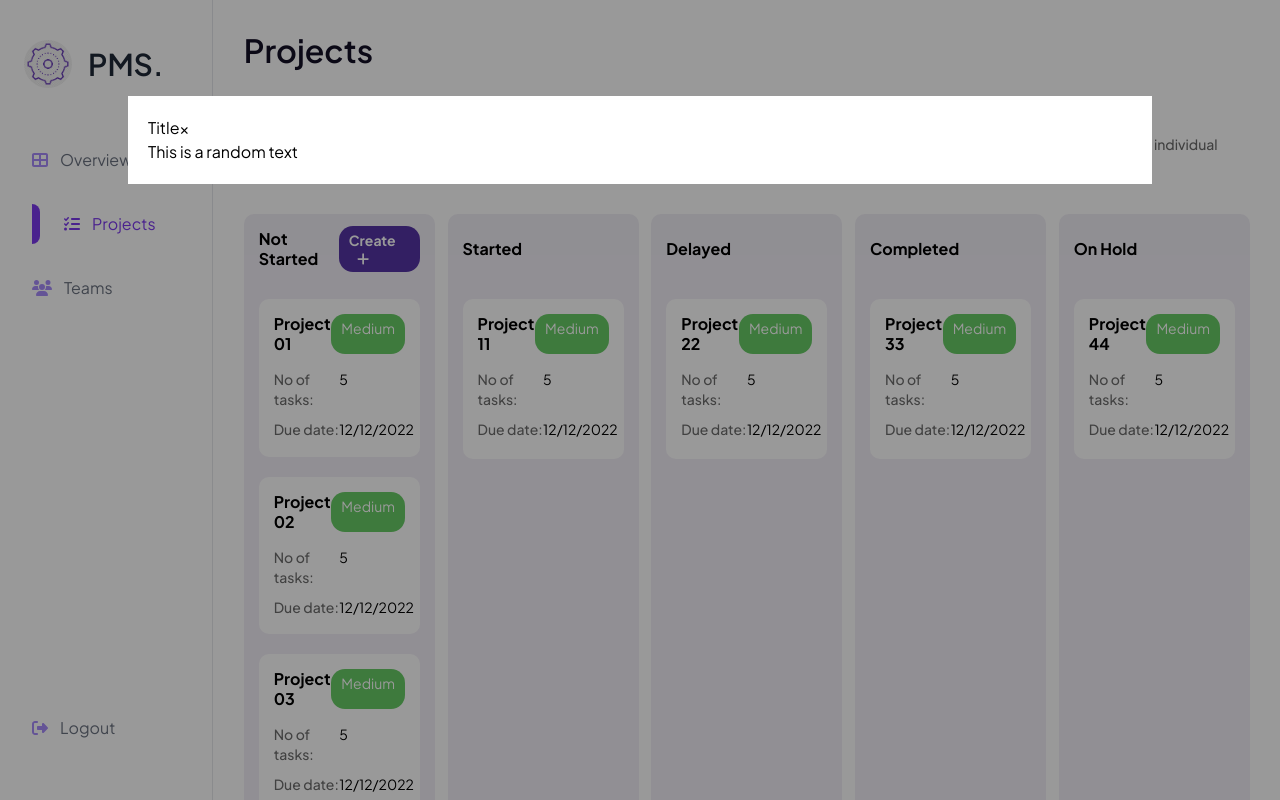
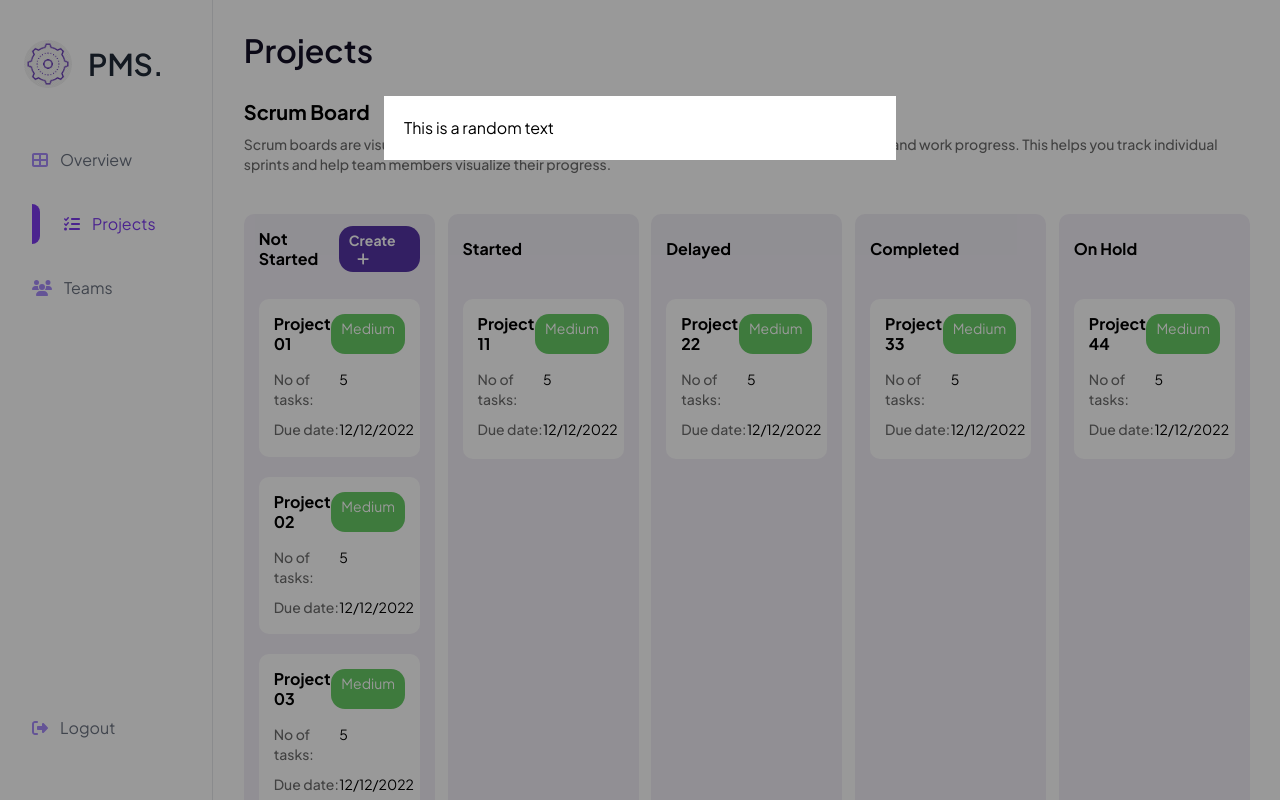
Before and after one commit to Kaykeks1/pms-ui, a Next.js app: page /projects in a window 1280 px wide. Both pictures are taken after a click on the element "Create". Shown: the top 800 px of the page. Built offline with nearby package versions, Linux system fonts and the light colour scheme.

Commit message:
modified modal component

```diff
--- a/components/Modal.tsx
+++ b/components/Modal.tsx
@@ -34,13 +34,9 @@ const Modal = forwardRef(({ children, title }: Props, ref) => {
 
 
     return (
-        <div id="myModal" className="modal hidden fixed z-1 pt-24 top-0 left-0 w-full h-full overflow-auto" style={{backgroundColor: 'rgba(0,0,0,0.4)'}}>
+        <div id="myModal" className="hidden fixed z-1 py-24 top-0 left-0 w-full h-full overflow-auto" style={{backgroundColor: 'rgba(0,0,0,0.4)'}}>
 
-            <div className="modal-content bg-white m-auto p-5 border-1 border-black w-4/5">
-                <div className="flex w-full">
-                    <p>{title}</p>
-                    <span className="close" onClick={triggerClose}>&times;</span>
-                </div>
+            <div className="bg-white m-auto p-5 border-1 border-black w-2/5 max-h-full overflow-auto">
                 {children}
             </div>
 
```
